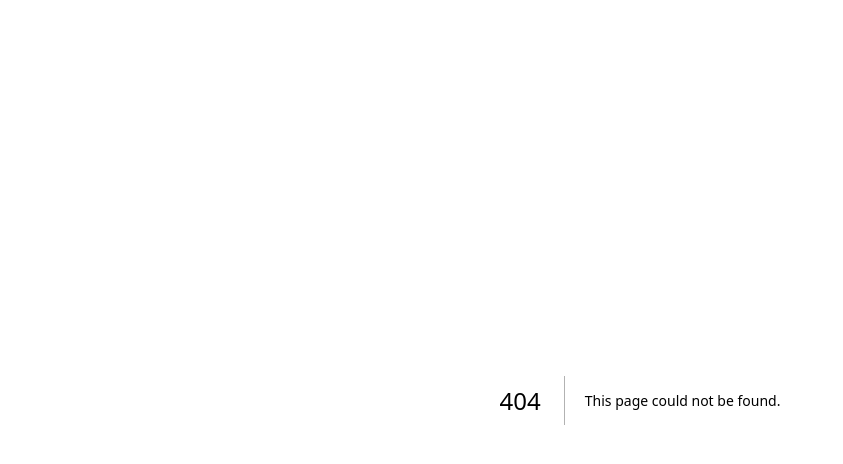
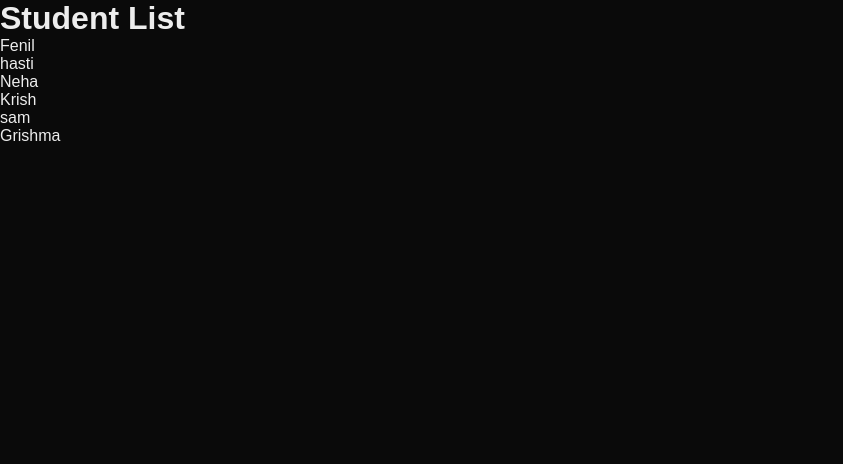
Before and after one commit to Fenilkanjiya/nextJs, a Next.js app: page /studentList in a window 1280 px wide. Before the commit this address had no page. Shown: the top 464 px of the page, without its empty margins (0-843 px from the left). Built offline with nearby package versions, Linux system fonts and the light colour scheme.

Commit message:
Dynamic routing

```diff
--- a/src/app/page.js
+++ b/src/app/page.js
@@ -15,6 +15,9 @@ export default function Home() {
         <h1>basic routing</h1>
         <Link href="/login">Go to Login</Link>
         <button onClick={() => router.push('/about')}>Go to About</button>
+        <button onClick={() => router.push('/studentList')}>
+          Go to Student List
+        </button>
       </main>
     </div>
   );
--- /dev/null
+++ b/src/app/studentList/page.js
@@ -0,0 +1,21 @@
+import Link from 'next/link';
+
+const StudentList = () => {
+  const students = ['Fenil', 'hasti', 'Neha', 'Krish', 'sam', 'Grishma'];
+  return (
+    <>
+      <h1>Student List</h1>
+      <ul>
+        {students.map((d) => {
+          return (
+            <li>
+              <Link href={`studentList/${d}`}>{d}</Link>
+            </li>
+          );
+        })}
+      </ul>
+    </>
+  );
+};
+
+export default StudentList;
```
Also changed, not shown: src/app/studentList/[student]/page.js (added, +11 -0 lines).
